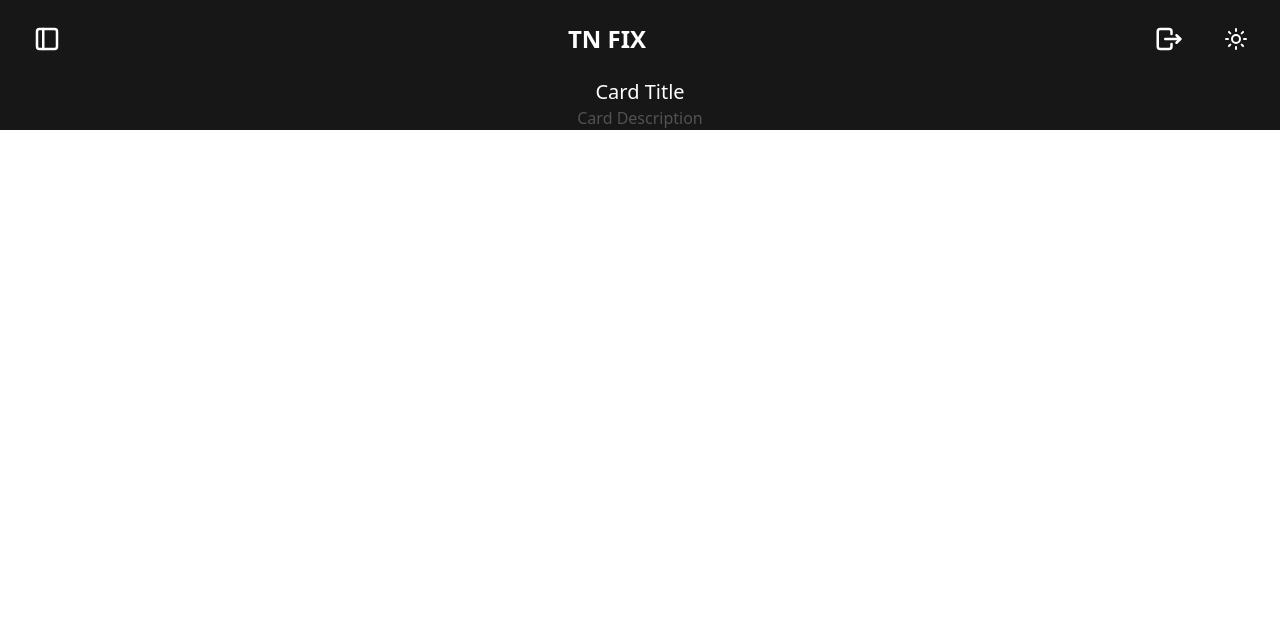
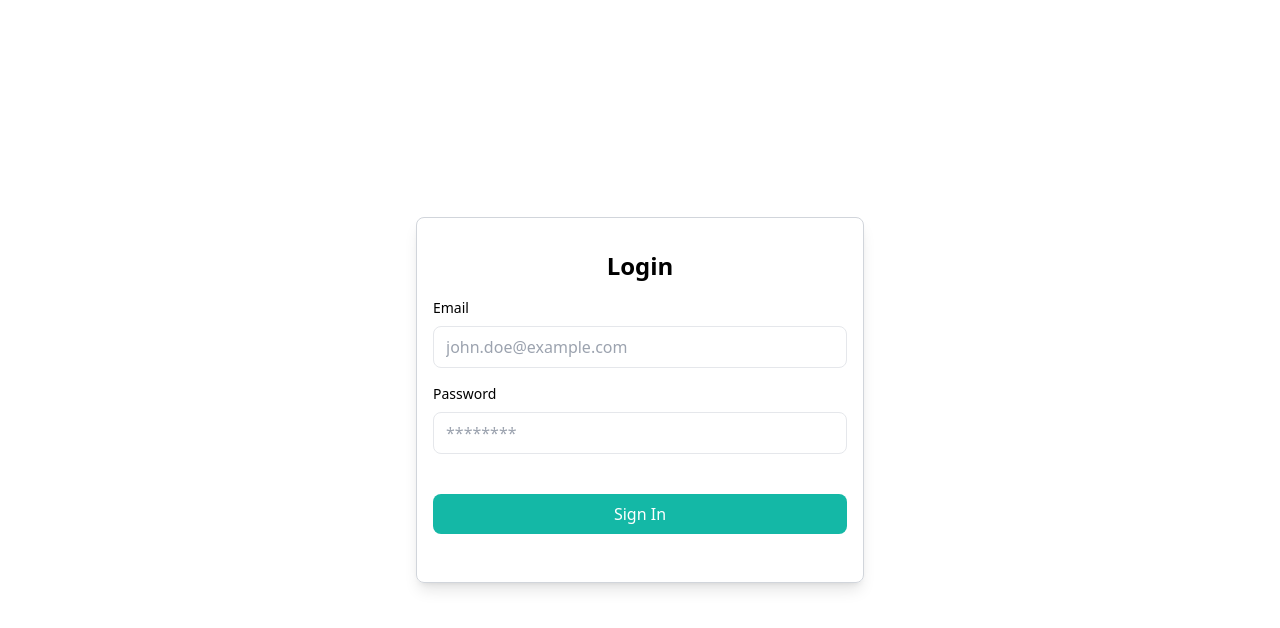
Before and after one commit to AleRoncato/Unitn-IS-TnFix, a React (Vite) app in the folder frontend/: page / in a window 1280 px wide. Shown: the top 628 px of the page. Built offline with nearby package versions, Linux system fonts and the light colour scheme.

Commit message:
Added login routing and private routes for the whole site. Also added a login form and auth provider

```diff
--- a/frontend/src/App.jsx
+++ b/frontend/src/App.jsx
@@ -1,10 +1,13 @@
 // prima pagina che viene caricata
 //contiene routing, returna le pagione HTML, ecc
 
-import { RouterProvider, createBrowserRouter } from "react-router-dom";
-import { useState } from "react";
+import React, { useState } from "react";
+import { BrowserRouter as Router, Route, Routes } from "react-router-dom";
+import { Home } from "./pages";
+import LoginForm from "./components/LoginForm";
+import PrivateRoutes from "./components/privateRoutes";
+import { AuthProvider } from "./components/AuthProvider";
 import "./App.css";
-import { Home } from "./pages";
 
 function App() {
   // const [count, setCount] = useState(0)
@@ -15,18 +18,21 @@ function App() {
     setTheme((prevTheme) => (prevTheme === "light" ? "dark" : "light"));
   };
 
-  const router = createBrowserRouter([
-    //per il routing, in router ci salvo tutte le pagine della web app (URL)
-    {
-      path: "/",
-      element: <Home theme={theme} toggleTheme={toggleTheme} />,
-      children: [],
-    },
-  ]);
 
   return (
-    // returna il codice HTML
-    <RouterProvider router={router} />
+    <Router>
+      <AuthProvider>
+        {" "}
+        <Routes>
+          <Route element={<PrivateRoutes />}>
+            {" "}
+            <Route path="/home" element={<Home theme={theme} toggleTheme={toggleTheme} />} />
+          </Route>
+          <Route path="/" element={<LoginForm />} />
+          <Route path="/login" element={<LoginForm />} />
+        </Routes>
+      </AuthProvider>
+    </Router>
   );
 }
 
--- /dev/null
+++ b/frontend/src/components/AuthProvider.jsx
@@ -0,0 +1,31 @@
+import React, { createContext, useContext, useState } from "react";
+
+const AuthContext = createContext();
+
+
+export const AuthProvider = ({ children }) => {
+    const [token, setToken] = useState(null);
+
+    const login = (userToken) => {
+        setToken(userToken);
+    };
+
+    const logout = () => {
+        setToken(null);
+    };
+
+    const isAuthenticated = !!token;
+    return (
+        <AuthContext.Provider value={{ isAuthenticated, login, logout }}>
+            {children}
+        </AuthContext.Provider>
+    );
+};
+
+export const useAuth = () => {
+    const context = useContext(AuthContext);
+    if (!context) {
+        throw new Error("useAuth must be used within an AuthProvider");
+    }
+    return context;
+};
--- /dev/null
+++ b/frontend/src/components/LoginForm.jsx
@@ -0,0 +1,115 @@
+import React, { useEffect, useState, useRef } from "react";
+import { useNavigate } from "react-router-dom";
+import { useAuth } from "./AuthProvider";
+
+const LoginForm = () => {
+    const { login } = useAuth();
+    const [email, setEmail] = useState("");
+    const [password, setPassword] = useState("");
+    const [emailError, setEmailError] = useState("");
+    const [passwordError, setPasswordError] = useState("");
+    const navigate = useNavigate();
+
+
+    const firstUpdateLog = useRef(true);
+    const firstUpdateUser = useRef(true);
+
+    useEffect(() => {
+
+        if (firstUpdateLog.current) {
+            firstUpdateLog.current = false;
+            return;
+        }
+
+        validatePassword();
+        console.log("Password: ", password);
+    }, [password]);
+
+
+    useEffect(() => {
+
+        if (firstUpdateUser.current) {
+            firstUpdateUser.current = false;
+            return;
+        }
+
+        validateEmail();
+        console.log("Password: ", password);
+    }, [email]);
+
+    const validateEmail = () => {
+        if (!email) {
+            setEmailError("Email is required");
+            return false;
+        } else if (!/^[^\s@]+@[^\s@]+\.[^\s@]+$/.test(email)) {
+            setEmailError("Invalid email format");
+            return false;
+        } else {
+            setEmailError("");
+            return true;
+        }
+    };
+    const validatePassword = () => {
+        if (!password) {
+            setPasswordError("Password is required");
+            return false;
+        } else {
+            setPasswordError("");
+            return true;
+        }
+    };
+    const handleSubmit = (e) => {
+        e.preventDefault();
+        if (validateEmail() && validatePassword()) {
+            console.log("Login successful");
+            login("dummyToken");
+            navigate("/home");
+        }
+    };
+    return (
+        <div className="flex min-h-screen items-center justify-center">
+            <div className="border border-gray-300 px-4 w-full max-w-md rounded-lg shadow-lg p-8">
+                <div className="text-center">
+                    <h1 className="text-2xl font-bold">Login</h1>
+                </div>
+                <div className="my-4 text-left">
+                    <form onSubmit={handleSubmit}>
+                    {/* ${emailError ? 'text-red-500' : ''} */}
+                        <div className={`mb-4 `}>
+                            <label className="block text-sm font-medium mb-2">Email</label>
+                            <input
+                                type="email"
+                                placeholder="john.doe@example.com"
+                                value={email}
+                                onChange={(e) => setEmail(e.target.value)}
+                                onBlur={validateEmail}
+                                className="w-full px-3 py-2 border rounded-lg focus:outline-none focus:ring-2 focus:ring-teal-500"
+                            />
+                            {emailError && <p className="text-red-500 text-xs mt-1">{emailError}</p>}
+                        </div>
+                        {/* ${passwordError ? 'text-red-500' : ''} */}
+                        <div className={`mb-6 `}>
+                            <label className="block text-sm font-medium mb-2">Password</label>
+                            <input
+                                type="password"
+                                placeholder="********"
+                                value={password}
+                                onChange={(e) => { setPassword(e.target.value) }}
+                                onBlur={validatePassword}
+                                className="w-full px-3 py-2 border rounded-lg focus:outline-none focus:ring-2 focus:ring-teal-500"
+                            />
+                            {passwordError && <p className="text-red-500 text-xs mt-1">{passwordError}</p>}
+                        </div>
+                        <button
+                            type="submit"
+                            className="w-full py-2 mt-4 bg-teal-500 text-white rounded-lg hover:bg-teal-600 focus:outline-none focus:ring-2 focus:ring-teal-500"
+                        >
+                            Sign In
+                        </button>
+                    </form>
+                </div>
+            </div>
+        </div>
+    );
+};
+export default LoginForm;
--- /dev/null
+++ b/frontend/src/components/privateRoutes.jsx
@@ -0,0 +1,8 @@
+import { Outlet, Navigate } from "react-router-dom";
+import { useAuth } from "./AuthProvider";
+
+const PrivateRoutes = () => {
+    const { isAuthenticated } = useAuth();
+    return isAuthenticated ? <Outlet /> : <Navigate to="/login" />;
+};
+export default PrivateRoutes;
--- a/frontend/src/pages/home.jsx
+++ b/frontend/src/pages/home.jsx
@@ -1,6 +1,7 @@
 import React from "react";
 import { Header } from "../components";
 import Card from "../components/card";
+import LoginForm from "../components/LoginForm";
 
 export const Home = ({ theme, toggleTheme }) => {
   return (
@@ -9,12 +10,6 @@ export const Home = ({ theme, toggleTheme }) => {
         <div>
           <Header theme={theme} toggleTheme={toggleTheme} />
         </div>
-        <div>
-          <Card
-            theme={theme}
-            data={{ title: "Card Title", description: "Card Description" }}
-          />
-        </div>
       </div>
     </>
   );
```
